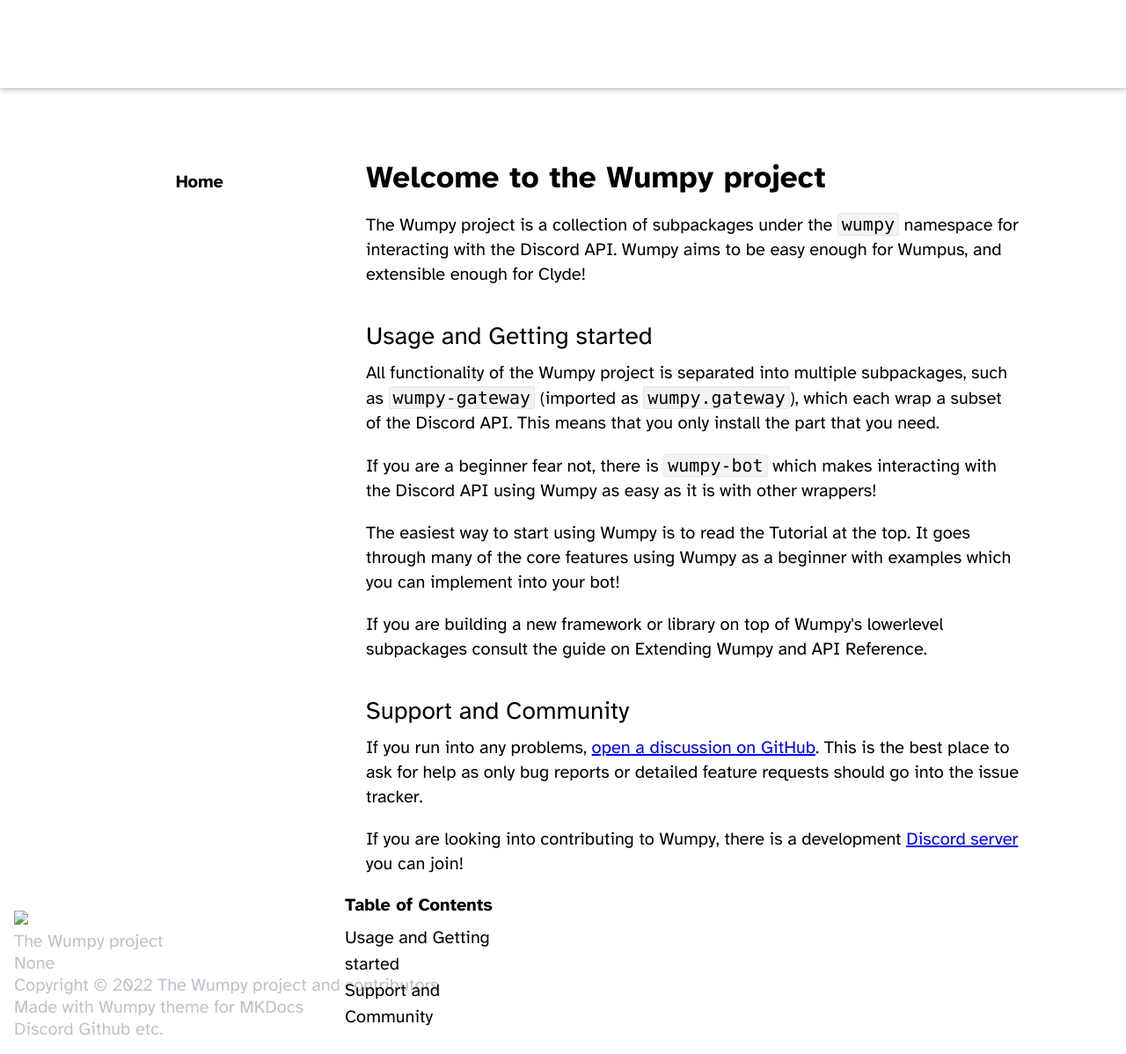
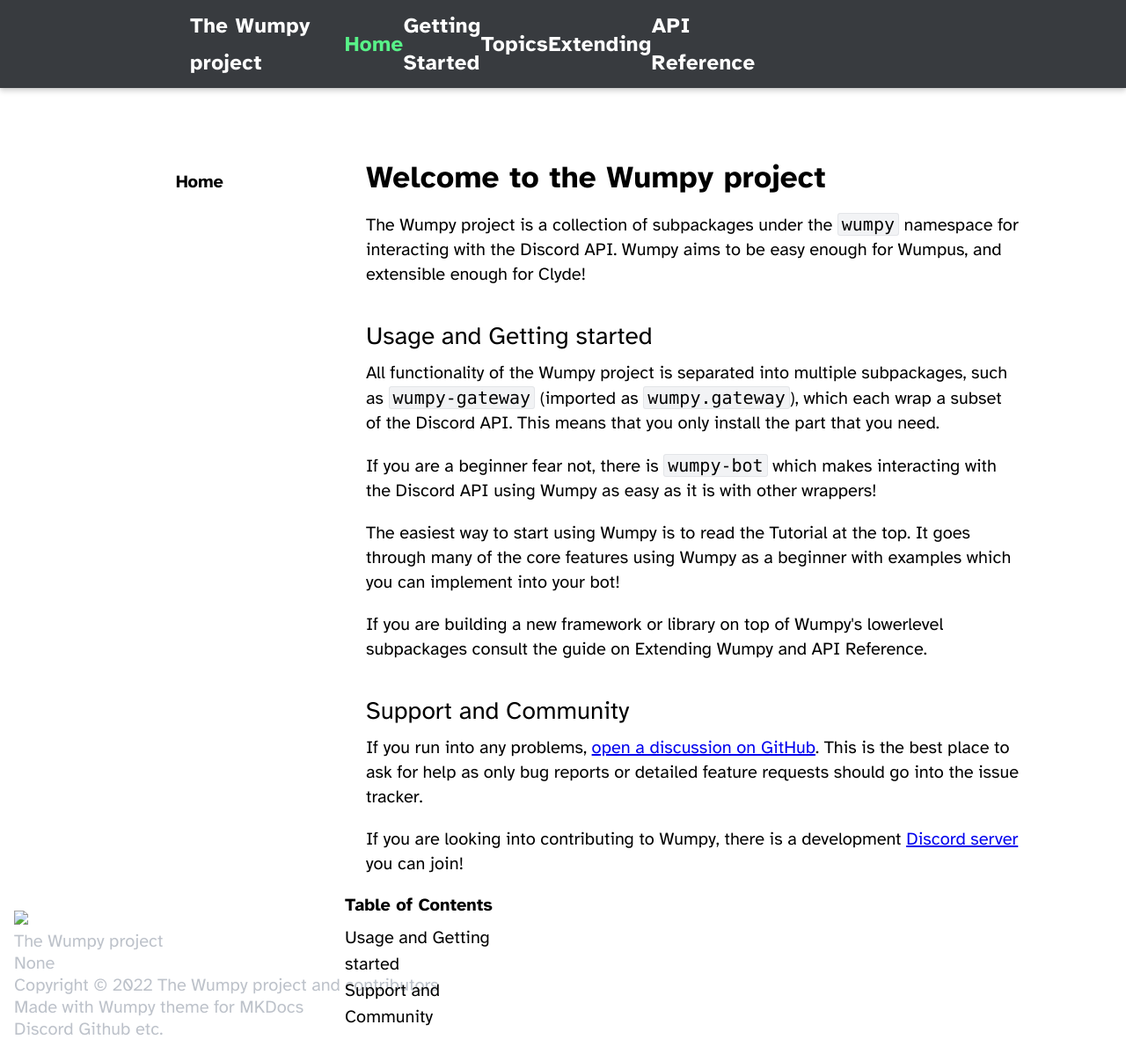
Before and after one commit to wumpyproject/docs, an MkDocs documentation site: the page built from docs/index.md, in a window 1280 px wide. Shown: the whole page at 88% size. Built offline with MkDocs 1.6.1, drawn with Linux system fonts in a browser that asks for light colours.

Commit message:
Rework masthead following new theme UI mockup

```diff
--- a/theme/css/partials/masthead.css
+++ b/theme/css/partials/masthead.css
@@ -2,13 +2,10 @@
   position: sticky;
   top: 0;
 
-  color: white;
-  background-color: var(--primary-color);
-  font-family: var(--font-headline);
+  color: var(--white-hue);
+  background-color: var(--masthead-background);
 
-  padding: 0.5rem;
-  padding-left: 200px;
-  padding-right: 200px;
+  padding: 0.5rem 200px 0.5rem 200px;
 
   box-shadow:
     0 0 0.2rem rgba(0, 0, 0, 10%),
@@ -19,6 +16,7 @@
   display: flex;
 }
 
+/* Masthead font settings */
 .masthead-home-link, .masthead-links > li {
   font-size: 1.2em;
   font-weight: 700;
@@ -27,20 +25,40 @@
   letter-spacing: 0.5px;
 }
 
+.masthead-home-link:hover, .masthead-links > li:hover {
+  color: var(--background-white);
+}
+
+.masthead-home {
+  flex-basis: 19.5rem;
+}
 .masthead-home-link {
-  display: block;
-
-  flex-basis: 19.5rem;
+  display: flex;
+  align-items: center;
+}
+.masthead-home-text {
+  margin-left: 1rem;
 }
 
 .masthead-links {
   display: flex;
-  flex-grow: 1;
+  align-items: center;
+  justify-content: space-evenly;
+
+  flex: 1;
 
   padding: 0;
   margin: 0;
   list-style: none;
 }
+.masthead-links a {
+  display: block;
+}
 
 .masthead-nav-active {
+  color: var(--accent-color) !important;
 }
+
+.masthead-source {
+  flex-basis: 22.5rem;
+}
--- a/theme/partials/masthead.html
+++ b/theme/partials/masthead.html
@@ -5,22 +5,24 @@
 #}
 {% macro find_url(item) -%}
   {% if item.url is defined -%}
-    {{ item.url | url }}
+    {{ item.url|url }}
   {%- else -%}
-    {{ find_url(item.children | first) }}
+    {{ find_url(item.children|first) }}
   {%- endif %}
 {%- endmacro %}
 
 <header class="masthead">
   <nav class="masthead-nav">
 
-    <a class="masthead-home-link" class="normalize-link">
-      {% if config.theme.logo %}
-        <img src="{{ config.theme.logo|url }}" width="48" height="48" />
-      {% endif %}
+    <div class="masthead-home">
+      <a class="masthead-home-link" class="normalize-link">
+        {% if config.theme.logo %}
+          <img src="{{ config.theme.logo|url }}" width="48" height="48" />
+        {% endif %}
 
-      {{ config.site_name }}
-    </a>
+        <span class="masthead-home-text">{{ config.site_name }}</span>
+      </a>
+    </div>
 
     <ul class="masthead-links">
       {% for nav_item in nav %}
@@ -32,9 +34,7 @@
       {% endfor %}
     </ul>
 
-    <a class="normalize-link" href="{{ config.repo_url }}">
-      {{ config.repo_name }}
-    </a>
+    <div class="masthead-source"></div>
 
   </nav>
 </header>
```
